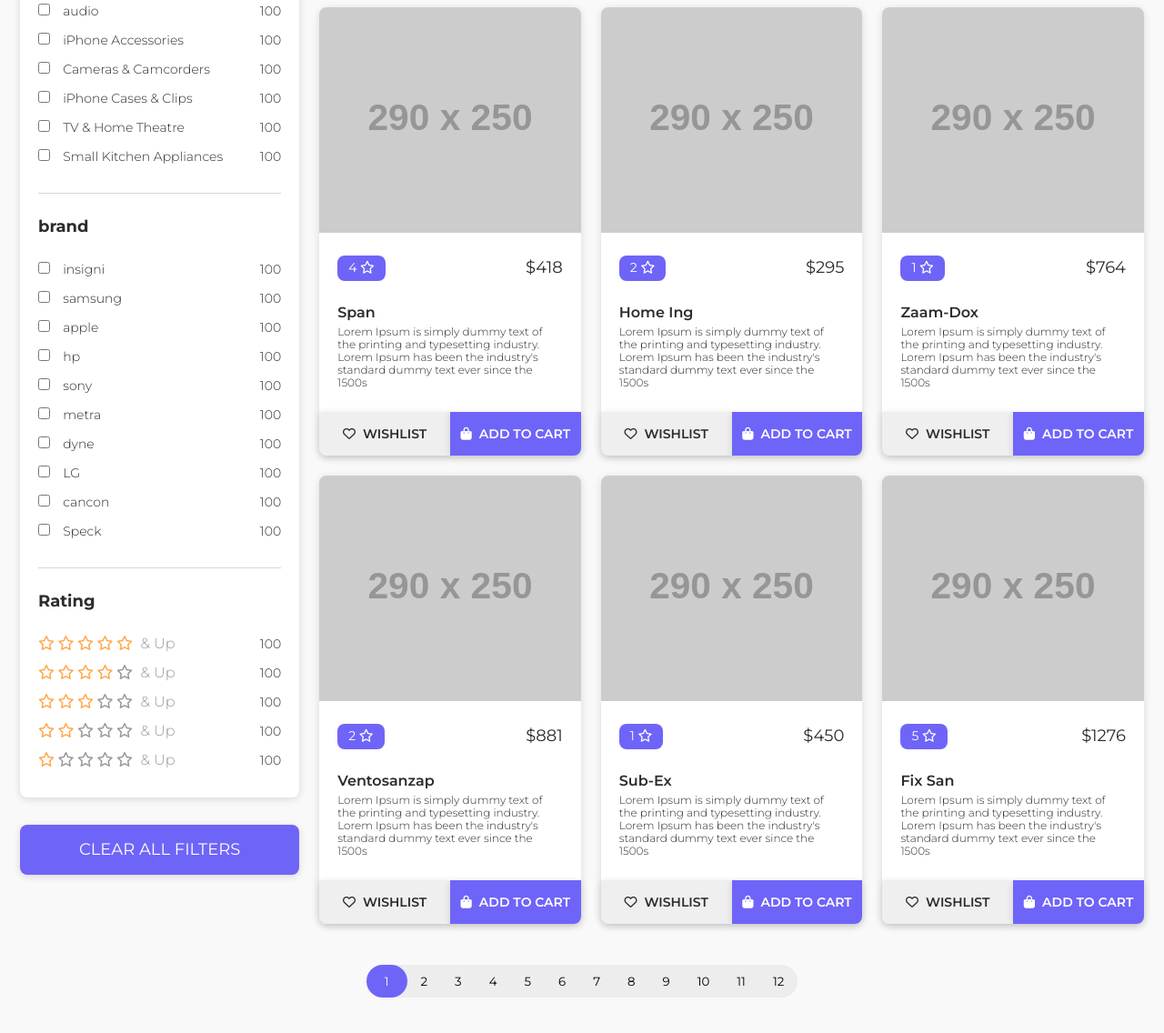
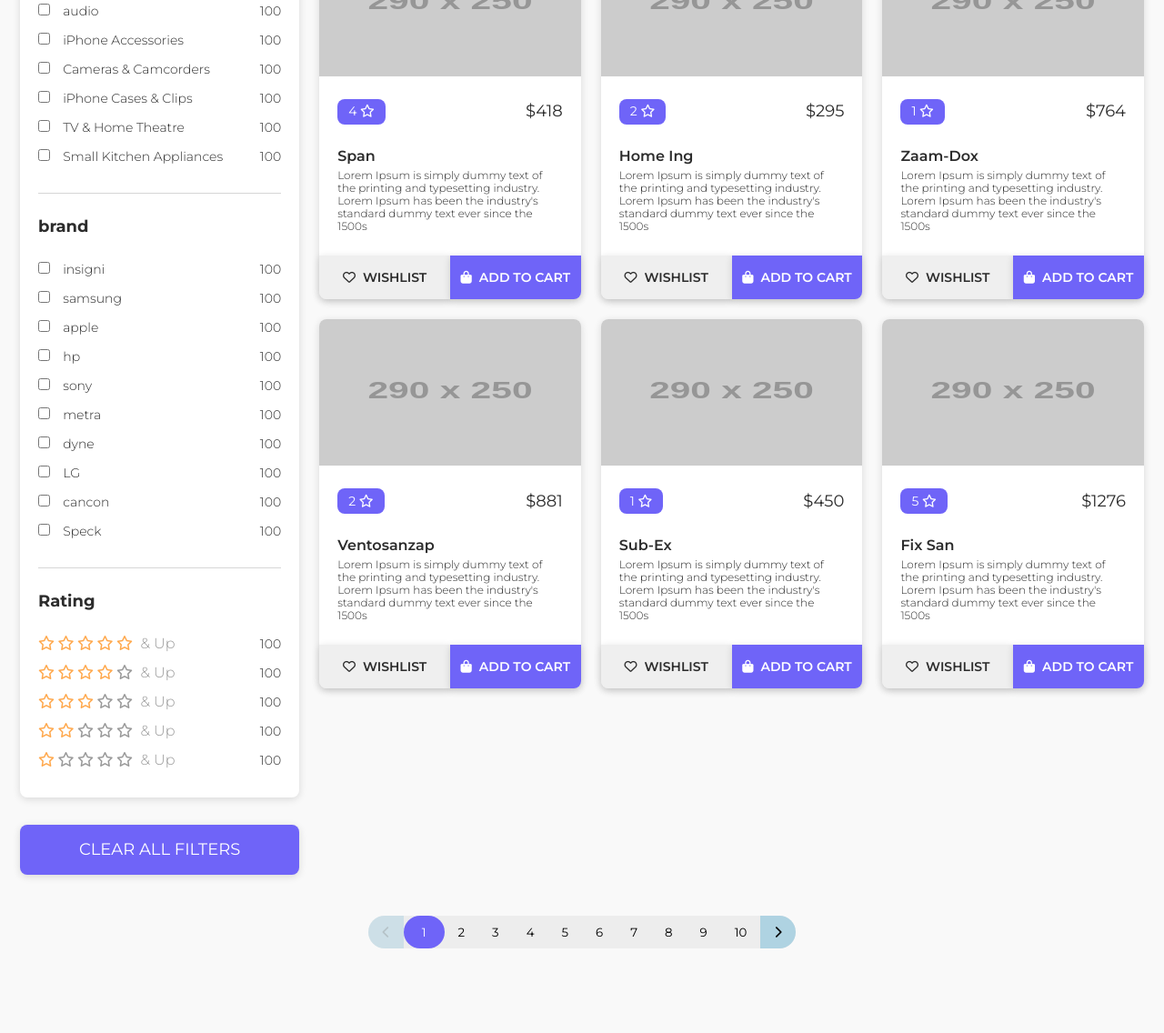
Before and after one commit to mishkamebonia/shop-vite-project, a website built with Vite: page index.html in a window 1280 px wide. Shown: the part 646-1782 px from the top of the page at 91% size. After the commit the page ends 1734 px from the top, so only its background shows below. Built offline with nearby package versions, Linux system fonts and the light colour scheme; placeholder pictures from the web are drawn by us.

Commit message:
add pagitation

```diff
--- a/MOCK_DATA.json
+++ b/MOCK_DATA.json
@@ -1,4 +1,4 @@
-[{"id":1,"productName":"Home Ing","price":1288,"rating":4,"description":"Lorem Ipsum is simply dummy text of the printing and typesetting industry. Lorem Ipsum has been the industry's standard dummy text ever since the 1500s","categoryId":4,"brandId":5,"src":"http://dummyimage.com/238x.png/dddddd/000000"},
+[{"id":1,"productName":"Home Ing","price":1288,"rating":4,"description":"Lorem Ipsum is simply dummy text of the printing and typesetting industry. Lorem Ipsum has been the industry's standard dummy text ever since the 1500s","categoryId":4,"brandId":5,"src":"https://www.pngall.com/wp-content/uploads/5/Ultra-HD-LED-TV-PNG-Free-Image.png"},
 {"id":2,"productName":"Namfix","price":1179,"rating":1,"description":"Lorem Ipsum is simply dummy text of the printing and typesetting industry. Lorem Ipsum has been the industry's standard dummy text ever since the 1500s","categoryId":4,"brandId":1,"src":"http://dummyimage.com/247x.png/dddddd/000000"},
 {"id":3,"productName":"Konklux","price":789,"rating":2,"description":"Lorem Ipsum is simply dummy text of the printing and typesetting industry. Lorem Ipsum has been the industry's standard dummy text ever since the 1500s","categoryId":2,"brandId":5,"src":"http://dummyimage.com/238x.png/ff4444/ffffff"},
 {"id":4,"productName":"Span","price":418,"rating":4,"description":"Lorem Ipsum is simply dummy text of the printing and typesetting industry. Lorem Ipsum has been the industry's standard dummy text ever since the 1500s","categoryId":4,"brandId":3,"src":"http://dummyimage.com/232x.png/cc0000/ffffff"},
--- a/index.html
+++ b/index.html
@@ -298,8 +298,8 @@
           </main>
         </div>
       </div>
-      <div id="page-pagitation">
-        <div id="pagitation"></div>
+      <div id="pagitation-wrapper">
+        <div id="pagitation-buttons-row"></div>
       </div>
     </div>
 
--- a/main.js
+++ b/main.js
@@ -1,5 +1,5 @@
 import Data from "./MOCK_DATA.json" assert { type: 'json' }
 
-import {renderProductCards} from './scripts/card.js'
+import {renderProductCards} from './scripts/renderCards.js'
 
-renderProductCards()
+renderProductCards(Data)
--- a/scripts/card.js
+++ /dev/null
@@ -1,126 +0,0 @@
-import Data from "../MOCK_DATA.json" assert { type: 'json' }
-
-const cardsContainer = document.querySelector("#cards-container")
-
-let myList
-
-const state = {
-    'querySet': Data,
-    'rows': 9,
-    'page': 1,
-}
-
-function pagitation(querySet, rows, page) {
-    const start = (page - 1) * rows
-    const end = start + rows
-    const paginatedItems = querySet.slice(start, end)
-
-    const pages = Math.ceil(querySet.length / rows)
-
-    return {
-        'querySet': paginatedItems,
-        'page': pages,
-    }
-}
-
-function pageButtons(pages) {
-    const wrapper = document.querySelector('#pagitation')
-    wrapper.innerHTML = ''
-
-    for (let page = 1; page <= pages; page++) {
-        let button = document.createElement('button')
-        button.classList.add('page', 'pagitation-numbers')
-        button.innerText = page
-        button.value = page
-
-        wrapper.appendChild(button)
-
-        if (page === state.page) button.classList.add('active')
-
-        button.addEventListener('click', () => {
-
-
-            let currentPage = page
-            const paginationData = pagitation(state.querySet, state.rows, currentPage)
-
-            const myList = paginationData.querySet
-
-            let currentBtn = document.querySelector('#pagitation button.active')
-            currentBtn.classList.remove('active')
-
-            button.classList.add('active')
-
-            if (currentBtn.value != currentPage) {
-                window.window.scrollTo(0,0)
-            }
-
-                cardsContainer.innerHTML = myList.map(e => {
-                    return `<div id="${e.id}" class="card">
-                    <div class="image">
-                        <img src="https://dummyimage.com/290x250/000/fff" alt="Dummy Image" />
-                    </div>
-                    <div class="container">
-                        <div class="rating-price">
-                        <p class="rating">${e.rating} <i class="fa-regular fa-star"></i></p>
-                        <p class="price">$${e.price}</p>
-                        </div>
-                        <div class="description">
-                        <h5 id="${e.brandId}">${e.productName}</h5>
-                        <p>${e.description}</p>
-                        </div>
-                    </div>
-                        <div class="buttons">
-                        <button id="wishlist">
-                            <i class="fa-regular fa-heart"></i>
-                            <p>WISHLIST</p>
-                        </button>
-                        <button id="add-cart">
-                            <i class="fa-solid fa-bag-shopping"></i>
-                            <p>ADD TO CART</p>
-                        </button>
-                        </div>
-                    </div>`
-                }).join('')
-                console.log(paginationData)
-            }
-        )
-    }
-}
-
-export function renderProductCards() {
-    const data = pagitation(state.querySet, state.rows, state.page)
-    console.log('Data:', data)
-
-    myList = data.querySet
-
-    cardsContainer.innerHTML = myList.map(e => {
-        return `<div id="${e.id}" class="card">
-        <div class="image">
-            <img src="https://dummyimage.com/290x250/000/fff" alt="Dummy Image" />
-        </div>
-        <div class="container">
-            <div class="rating-price">
-            <p class="rating">${e.rating} <i class="fa-regular fa-star"></i></p>
-            <p class="price">$${e.price}</p>
-            </div>
-            <div class="description">
-            <h5 id="${e.brandId}">${e.productName}</h5>
-            <p>${e.description}</p>
-            </div>
-        </div>
-            <div class="buttons">
-            <button id="wishlist">
-                <i class="fa-regular fa-heart"></i>
-                <p>WISHLIST</p>
-            </button>
-            <button id="add-cart">
-                <i class="fa-solid fa-bag-shopping"></i>
-                <p>ADD TO CART</p>
-            </button>
-            </div>
-        </div>`
-    }).join('')
-
-    pageButtons(data.page)
-    console.log(data.page)
-}
--- /dev/null
+++ b/scripts/renderCards.js
@@ -0,0 +1,149 @@
+const cardsContainer = document.querySelector("#cards-container")
+
+const pagitationWrapper = document.querySelector('#pagitation-buttons-row')
+
+let rows = 9
+let currentPage = 1
+let buttonRows = 10
+
+export function renderProductCards(data) {
+    const pagitationCards = pagitationRows(data, rows, currentPage)
+
+    cardsContainer.innerHTML = pagitationCards.map(e => {
+    return `<div id="${e.id}" class="card">
+    <div class="image">
+        <img src="https://dummyimage.com/290x250/000/fff" alt="Dummy Image" />
+    </div>
+    <div class="container">
+        <div class="rating-price">
+        <p class="rating">${e.rating} <i class="fa-regular fa-star"></i></p>
+        <p class="price">$${e.price}</p>
+        </div>
+        <div class="description">
+        <h5 id="${e.brandId}">${e.productName}</h5>
+        <p>${e.description}</p>
+        </div>
+    </div>
+        <div class="buttons">
+        <button id="wishlist">
+            <i class="fa-regular fa-heart"></i>
+            <p>WISHLIST</p>
+        </button>
+        <button id="add-cart">
+            <i class="fa-solid fa-bag-shopping"></i>
+            <p>ADD TO CART</p>
+        </button>
+        </div>
+    </div>`
+    }).join('')
+
+    PagitationButtons(data, pagitationPages(data, rows))
+
+    currentPage = 1
+}
+
+// create rows
+export function pagitationRows(data, rows, page) {
+    const start = (page - 1) * rows
+    const end = start + rows
+    const paginatedItems = data.slice(start, end)
+
+    return paginatedItems
+}
+
+// create pages
+export function pagitationPages(data, rows) {
+    const pages = Math.ceil(data.length / rows)
+
+    return pages
+}
+
+// create pagitation buttons
+function PagitationButtons(data, pages) {
+    pagitationWrapper.innerHTML = ''
+
+    let maxLeft = currentPage - Math.floor(buttonRows / 2)
+    let maxRight = currentPage + Math.floor(buttonRows / 2)
+
+    if (maxLeft < 1) {
+        maxLeft = 1
+        maxRight = buttonRows
+    }
+
+    if (maxRight > pages) {
+        maxLeft = pages - (buttonRows - 1)
+        maxRight = pages
+    }
+
+    if (maxLeft < 1) {
+        maxLeft = 1
+    }
+
+    let firstButton = document.createElement('button')
+    firstButton.classList.add('page', 'pagitation-numbers')
+    firstButton.innerHTML = `<i class="fa-solid fa-chevron-left"></i>`
+    firstButton.style.background = '#AFD3E2'
+    firstButton.value = 1
+
+    firstButton.addEventListener('click', () => {
+        // window.window.scrollTo(0,0)
+        currentPage = firstButton.value
+        renderProductCards(data)
+    })
+
+    if (pages !== 0) {
+        pagitationWrapper.appendChild(firstButton)
+    }
+
+    if (currentPage != 1) {
+        firstButton.disabled = false
+    }
+    else if (currentPage = 1) {
+        firstButton.style.opacity = .5
+        firstButton.disabled = true
+    }
+
+    for (let page = maxLeft; page <= maxRight; page++) {
+    let button = document.createElement('button')
+    button.classList.add('page', 'pagitation-numbers')
+    button.innerText = page
+    button.value = page
+
+    if (currentPage == page) {
+        button.classList.add('active')
+        button.disabled = true
+    }
+
+    button.addEventListener('click', () => {
+      // window.window.scrollTo(0,0)
+        currentPage = page
+        renderProductCards(data)
+    })
+
+    pagitationWrapper.appendChild(button)
+    }
+
+    let lastButton = document.createElement('button')
+    lastButton.classList.add('page', 'pagitation-numbers')
+    lastButton.innerHTML = `<i class="fa-solid fa-chevron-right"></i>`
+    lastButton.style.background = '#AFD3E2'
+    lastButton.value = pages
+
+    if (pages != 0) {
+    pagitationWrapper.appendChild(lastButton)
+    }
+
+    lastButton.addEventListener('click', () => {
+    // window.window.scrollTo(0,0)
+    currentPage = lastButton.value
+    renderProductCards(data)
+    })
+
+    if (currentPage != pages) {
+    lastButton.disabled = false
+    }
+else if (currentPage == pages) {
+    lastButton.style.opacity = .5
+    lastButton.disabled = true
+    }
+}
--- a/style/_filters.scss
+++ b/style/_filters.scss
@@ -108,3 +108,9 @@
     @include resetBtn;
   }
 }
+
+@media only screen and (max-width: 1200px) {
+  .filter-col {
+    display: none;
+  }
+}
--- a/style/_main.scss
+++ b/style/_main.scss
@@ -62,7 +62,7 @@
 
         img {
           width: 100%;
-          // height: 290px;
+          aspect-ratio: 16 / 9;
           display: block;
           border-radius: 8px 8px 0 0;
           user-select: none;
@@ -169,13 +169,13 @@
 //   }
 // }
 
-@media (max-width: 850px) {
+@media (max-width: 992px) {
   #cards-container {
     grid-template-columns: repeat(2, 1fr) !important;
   }
 }
 
-@media (max-width: 580px) {
+@media (max-width: 600px) {
   #cards-container {
     grid-template-columns: repeat(1, 1fr) !important;
   }
--- a/style/_pagitation.scss
+++ b/style/_pagitation.scss
@@ -1,11 +1,11 @@
-#page-pagitation {
+#pagitation-wrapper {
   display: flex;
   justify-content: center;
   align-items: center;
   margin-top: 45px;
   margin-bottom: 23px;
 
-  #pagitation {
+  #pagitation-buttons-row {
     background: #ededed;
     border-radius: 20px;
 
```
Also changed, not shown: style/styles.css, 1 other file.
